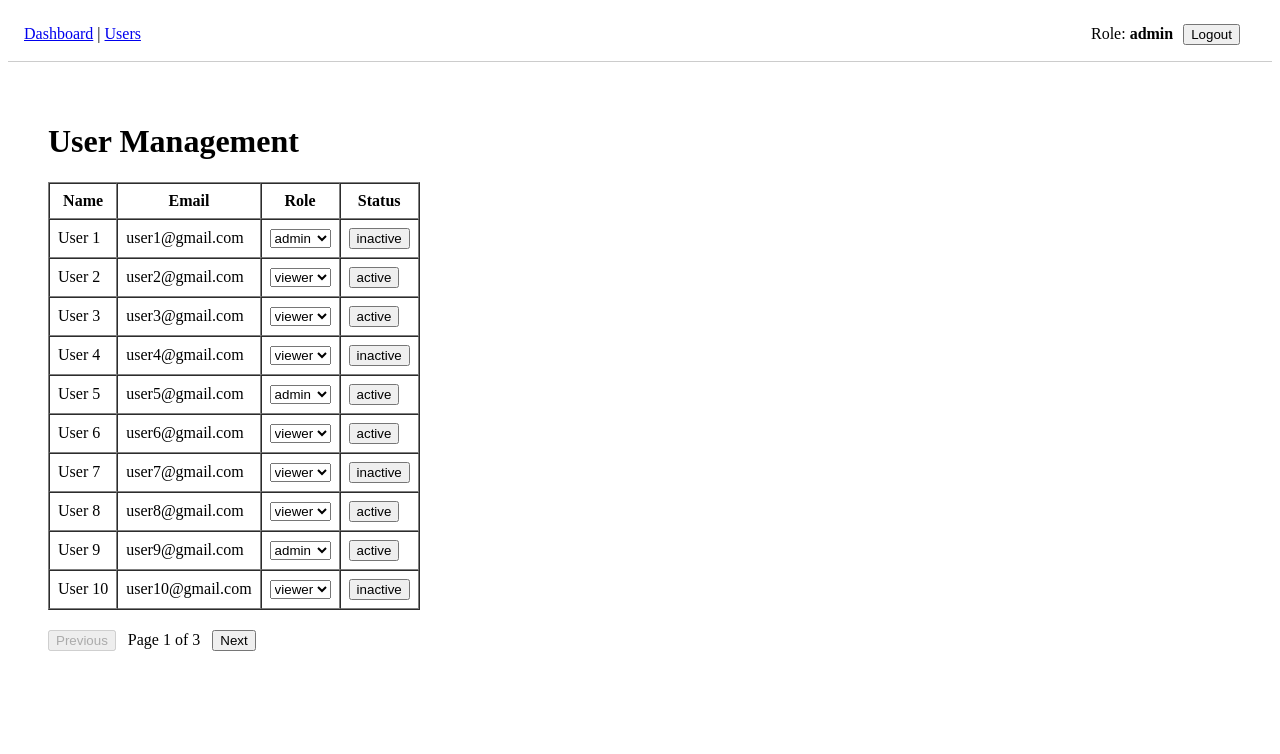
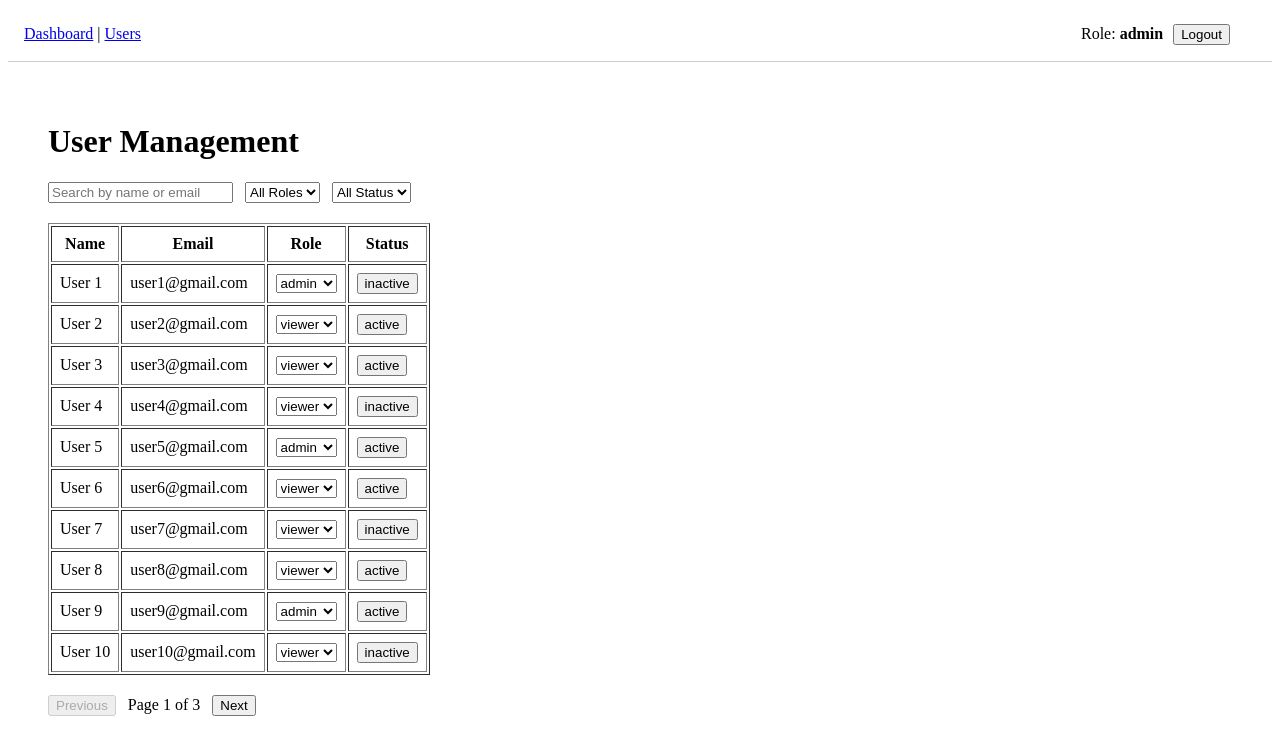
Before and after one commit to Swapnilpandey01/admin-dashboard-complete, a Next.js app: page /dashboard/users in a window 1280 px wide. Shown: the top 754 px of the page. Built offline with nearby package versions, Linux system fonts and the light colour scheme; sample sign-in values are in the browser's storage.

Commit message:
Refactor: update README for clarity, enhance user filtering in UsersPage, and adjust NavBar styling

```diff
--- a/src/app/dashboard/users/page.tsx
+++ b/src/app/dashboard/users/page.tsx
@@ -18,31 +18,92 @@ export default function UsersPage() {
   const { role, loading } = useAuth();
   const { users, saveUser } = useUsers();
   const router = useRouter();
+
+  // SEARCH & FILTER STATE (CORRECT PLACE)
+  const [search, setSearch] = useState("");
+  const [roleFilter, setRoleFilter] = useState("all");
+  const [statusFilter, setStatusFilter] = useState("all");
   const [currentPage, setCurrentPage] = useState(1);
-
-  const totalPages = Math.ceil(users.length / PAGE_SIZE);
-  const startIndex = (currentPage - 1) * PAGE_SIZE;
-  const currentUsers = users.slice(startIndex, startIndex + PAGE_SIZE);
 
   // Protect route
   useEffect(() => {
-    if (loading || !role) {
+    if (!loading && !role) {
       router.replace("/login");
     }
   }, [loading, role, router]);
 
   if (loading || !role) return null;
 
+  // SEARCH
+  const searchedUsers = users.filter(
+    (user: { name: string; email: string; }) =>
+      user.name.toLowerCase().includes(search.toLowerCase()) ||
+      user.email.toLowerCase().includes(search.toLowerCase())
+  );
+
+  // ROLE FILTER
+  const roleFilteredUsers =
+    roleFilter === "all"
+      ? searchedUsers
+      : searchedUsers.filter((u: { role: string; }) => u.role === roleFilter);
+
+  // STATUS FILTER
+  const filteredUsers =
+    statusFilter === "all"
+      ? roleFilteredUsers
+      : roleFilteredUsers.filter((u: { status: string; }) => u.status === statusFilter);
+
+  // PAGINATION (AFTER FILTERING)
+  const totalPages = Math.ceil(filteredUsers.length / PAGE_SIZE);
+  const startIndex = (currentPage - 1) * PAGE_SIZE;
+  const currentUsers = filteredUsers.slice(
+    startIndex,
+    startIndex + PAGE_SIZE
+  );
+
   return (
     <div style={{ padding: 40 }}>
       <h1>User Management</h1>
 
-      <table
-        border={1}
-        cellPadding={8}
-        cellSpacing={0}
-        style={{ marginTop: 20 }}
-      >
+      {/* SEARCH & FILTER UI */}
+      <div style={{ marginBottom: 20, display: "flex", gap: 12 }}>
+        <input
+          type="text"
+          placeholder="Search by name or email"
+          value={search}
+          onChange={(e) => {
+            setSearch(e.target.value);
+            setCurrentPage(1);
+          }}
+        />
+
+        <select
+          value={roleFilter}
+          onChange={(e) => {
+            setRoleFilter(e.target.value);
+            setCurrentPage(1);
+          }}
+        >
+          <option value="all">All Roles</option>
+          <option value="admin">Admin</option>
+          <option value="viewer">Viewer</option>
+        </select>
+
+        <select
+          value={statusFilter}
+          onChange={(e) => {
+            setStatusFilter(e.target.value);
+            setCurrentPage(1);
+          }}
+        >
+          <option value="all">All Status</option>
+          <option value="active">Active</option>
+          <option value="inactive">Inactive</option>
+        </select>
+      </div>
+
+      {/* TABLE */}
+      <table border={1} cellPadding={8} style={{ marginTop: 20 }}>
         <thead>
           <tr>
             <th>Name</th>
@@ -58,7 +119,6 @@ export default function UsersPage() {
               <td>{user.name}</td>
               <td>{user.email}</td>
 
-              {/* ROLE */}
               <td>
                 {role === "admin" ? (
                   <select
@@ -78,7 +138,6 @@ export default function UsersPage() {
                 )}
               </td>
 
-              {/* STATUS */}
               <td>
                 {role === "admin" ? (
                   <button
@@ -103,8 +162,7 @@ export default function UsersPage() {
         </tbody>
       </table>
 
-       {/* PAGINATION CONTROLS  */}
-
+      {/* PAGINATION */}
       <div style={{ marginTop: 20 }}>
         <button
           disabled={currentPage === 1}
--- a/src/components/NavBar.tsx
+++ b/src/components/NavBar.tsx
@@ -10,7 +10,7 @@ export default function NavBar() {
       <Link href="/dashboard">Dashboard</Link> |{" "}
       <Link href="/dashboard/users">Users</Link>
 
-      <span style={{ marginLeft: 950 }}>
+      <span style={{ marginLeft: 940 }}>
         Role: <strong>{role}</strong>
       </span>
 
--- a/src/context/AuthContext.tsx
+++ b/src/context/AuthContext.tsx
@@ -16,7 +16,7 @@ export const AuthProvider = ({ children }: { children: React.ReactNode }) => {
     if (storedRole) {
       setRoleState(storedRole);
     }
-    setLoading(false); // 🔑 important
+    setLoading(false); // important
   }, []);
 
   const login = (r: Role) => {
```
Also changed, not shown: 1 other file (tests, documents, lock files or other folders).
